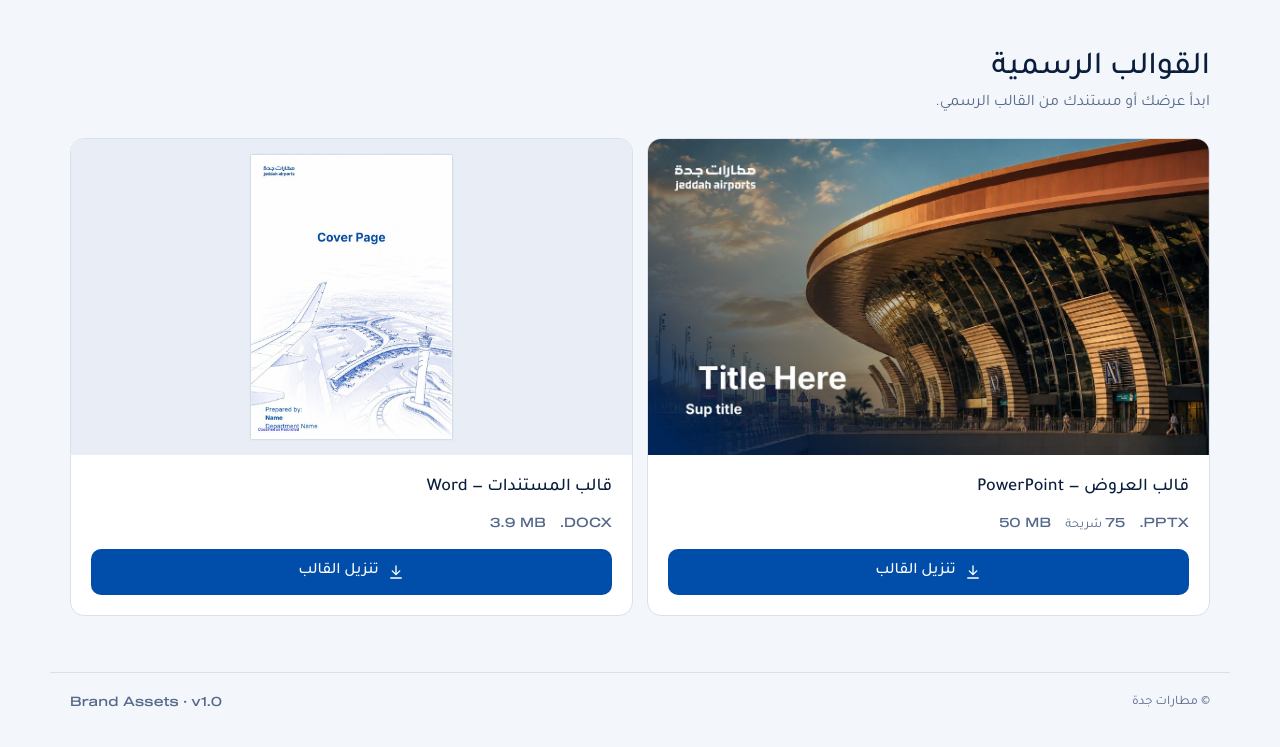
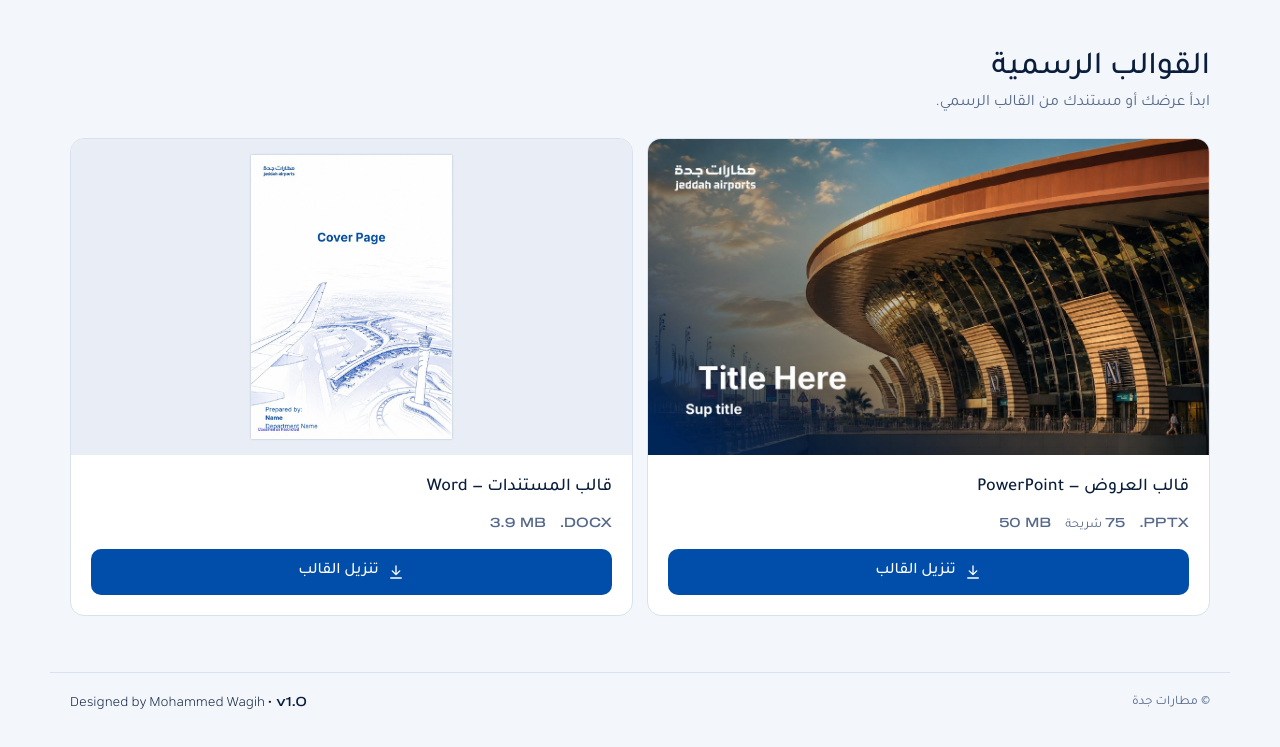
Before and after one commit to jeddah-airports-brand/brand-assets, a plain HTML site: page index.html in a window 1280 px wide. Shown: the part 2541-3288 px from the top of the page. Drawn offline with Linux system fonts and the light colour scheme.

Commit message:
Add designer credit and version to footer
Co-Authored-By: Claude Opus 5.5 <noreply@anthropic.com>
Claude-Session: https://claude.ai/code/session_01V3Y6APrAfQUcFBcdxFJVVn

```diff
--- a/index.html
+++ b/index.html
@@ -140,6 +140,7 @@ html[lang="en"] .shead h2{font-family:var(--num);font-weight:400;font-size:clamp
 .tc .meta{display:flex;gap:14px;color:var(--muted);font-size:13px;flex-wrap:wrap}
 .tc .sbtn{margin-top:auto;display:inline-flex;align-items:center;justify-content:center;gap:8px;height:46px;border-radius:var(--r-sm);background:var(--accent);color:var(--accent-ink);text-decoration:none;font-weight:700}
 
+footer .credit{font-family:var(--en);color:var(--ink)}
 footer{padding-block:48px 40px;color:var(--muted);font-size:13px}
 footer .wrap{display:flex;justify-content:space-between;gap:12px;flex-wrap:wrap;border-top:1px solid var(--line);padding-top:20px}
 
@@ -351,7 +352,7 @@ footer .wrap{display:flex;justify-content:space-between;gap:12px;flex-wrap:wrap;
 </section>
 </main>
 
-<footer><div class="wrap"><span data-i="foot">© مطارات جدة</span><span class="num" dir="ltr">Brand Assets · v1.0</span></div></footer>
+<footer><div class="wrap"><span data-i="foot">© مطارات جدة</span><span class="credit" dir="ltr">Designed by Mohammed Wagih <span class="num">· v1.0</span></span></div></footer>
 <div class="toast" id="toast" role="status" aria-live="polite"></div>
 
 <script>
```
